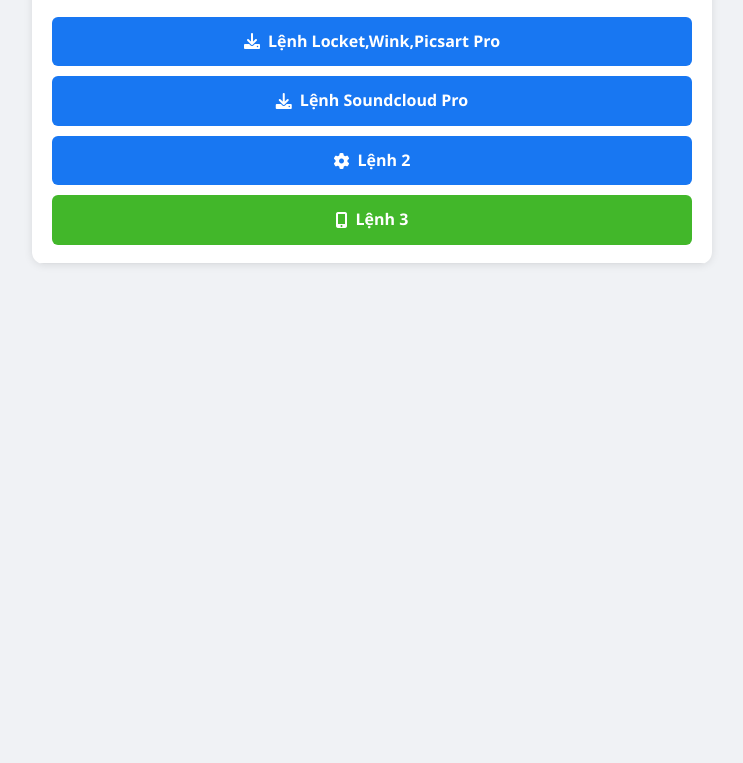
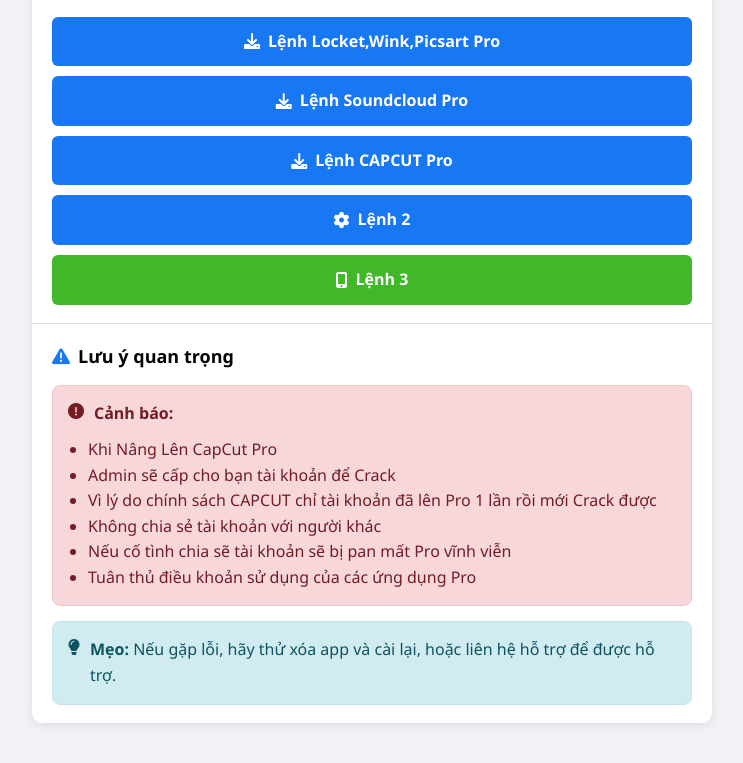
Before and after one commit to hoangnamnion/appcrack, a plain HTML site: page index.html in a window 1280 px wide. Shown: the part 597-1360 px from the top of the page, without its empty margins (268-1011 px from the left). Before the commit the page ends 931 px from the top, so only its background shows below. Drawn offline with Linux system fonts and the light colour scheme.

Commit message:
Update index.html

```diff
--- a/index.html
+++ b/index.html
@@ -502,12 +502,46 @@
                     <a href="shadowrocket://install?module=https://raw.githubusercontent.com/hoangnamnion/appcrack/refs/heads/main/Soundcloud.module" class="action-btn btn-primary" target="_blank">
             <i class="fas fa-download"></i> Lệnh Soundcloud Pro
         </a>
+                                    <a href="shadowrocket://install?module=https://raw.githubusercontent.com/hoangnamnion/appcrack/refs/heads/main/capcut.module" class="action-btn btn-primary" target="_blank">
+            <i class="fas fa-download"></i> Lệnh CAPCUT Pro
+        </a>
                 <a href="shadowrocket://config/add/https://raw.githubusercontent.com/caovannam2ka5/LocketGoldd/refs/heads/main/LocketGold_HoangNam" class="action-btn btn-primary" target="_blank">
                     <i class="fas fa-cog"></i> Lệnh 2
                 </a>
                 <a href="https://dl.dropboxusercontent.com/scl/fi/8r9awfrmrtj07g33brc1s/LocketGold_Ho-ng_Nam_i-2.crt?rlkey=0pg68szlycjiu97itrzhyoc44&amp;st=u4c4wmyl&amp;dl=1" class="action-btn btn-success" target="_blank">
                     <i class="fas fa-mobile-alt"></i> Lệnh 3
                 </a>
+            </div>
+        </div>
+
+        <div class="section">
+            <h2 class="section-title"><i class="fas fa-exclamation-triangle"></i> Lưu ý quan trọng</h2>
+
+            <div style="background: #f8d7da; border: 1px solid #f5c6cb; border-radius: 8px; padding: 15px; margin-bottom: 15px;">
+                <div style="display: flex; align-items: flex-start; margin-bottom: 10px;">
+                    <i class="fas fa-exclamation-circle" style="color: #721c24; margin-right: 10px; margin-top: 2px;"></i>
+                    <div>
+                        <strong style="color: #721c24;">Cảnh báo:</strong>
+                    </div>
+                </div>
+                <ul style="color: #721c24; margin: 0; padding-left: 20px;">
+                    <li>Khi Nâng Lên CapCut Pro</li>
+                    <li>Admin sẽ cấp cho bạn tài khoản để Crack</li>
+                    <li>Vì lý do chính sách CAPCUT chỉ tài khoản đã lên Pro 1 lần rồi mới Crack được</li>
+                    <li>Không chia sẻ tài khoản với người khác</li>
+                    <li>Nếu cố tình chia sẽ tài khoản sẽ bị pan mất Pro vĩnh viễn</li>
+                    <li>Tuân thủ điều khoản sử dụng của các ứng dụng Pro</li>
+                </ul>
+            </div>
+
+            <div style="background: #d1ecf1; border: 1px solid #bee5eb; border-radius: 8px; padding: 15px;">
+                <div style="display: flex; align-items: flex-start;">
+                    <i class="fas fa-lightbulb" style="color: #0c5460; margin-right: 10px; margin-top: 2px;"></i>
+                    <div>
+                        <strong style="color: #0c5460;">Mẹo:</strong>
+                        <span style="color: #0c5460;"> Nếu gặp lỗi, hãy thử xóa app và cài lại, hoặc liên hệ hỗ trợ để được hỗ trợ.</span>
+                    </div>
+                </div>
             </div>
         </div>
     </div>
```
